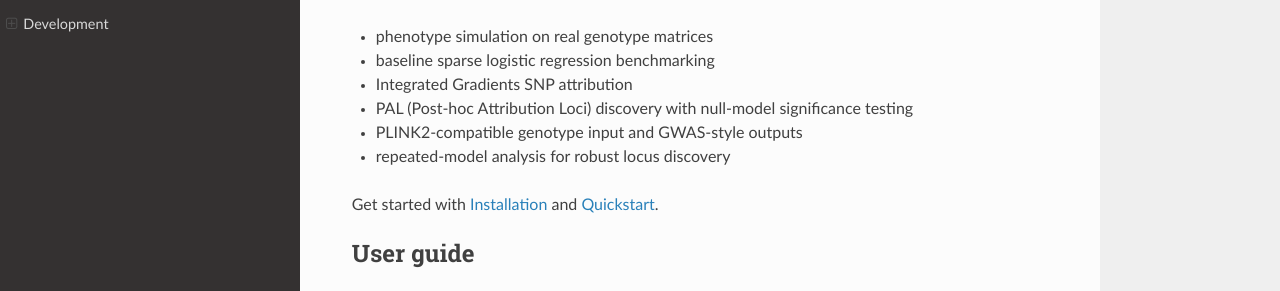
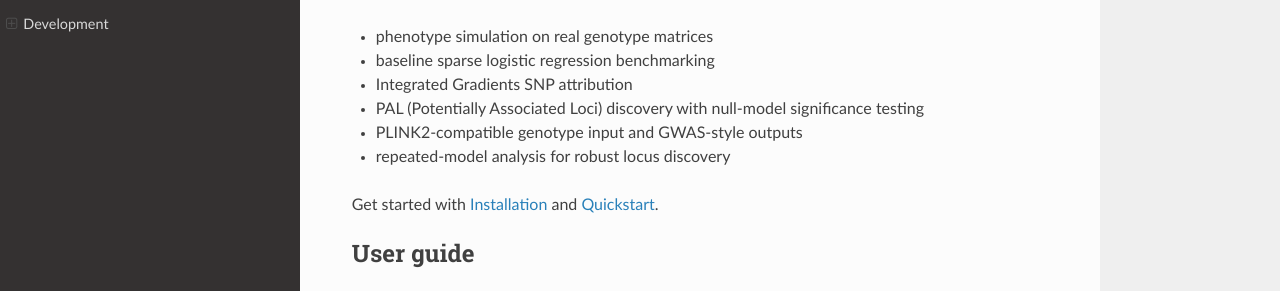
Before and after one commit to Nifdi01/posthoc, a Sphinx documentation site: the page built from docs/index.rst, in a window 1280 px wide and 900 px high. Shown: the part 423-714 px from the top of the window. Built offline with Sphinx 7.4.7 and the Read the Docs theme 3.1.0, drawn with Linux system fonts in a browser that asks for light colours; pages that are not in the unit, such as notebooks, are missing from menus.

Commit message:
[feat](docs) Correct Terminology to 'Potentially Associated' in docs

```diff
--- a/docs/index.rst
+++ b/docs/index.rst
@@ -18,7 +18,7 @@ The project currently includes:
 * phenotype simulation on real genotype matrices
 * baseline sparse logistic regression benchmarking
 * Integrated Gradients SNP attribution
-* PAL (Post-hoc Attribution Loci) discovery with null-model significance testing
+* PAL (Potentially Associated Loci) discovery with null-model significance testing
 * PLINK2-compatible genotype input and GWAS-style outputs
 * repeated-model analysis for robust locus discovery
 
```
